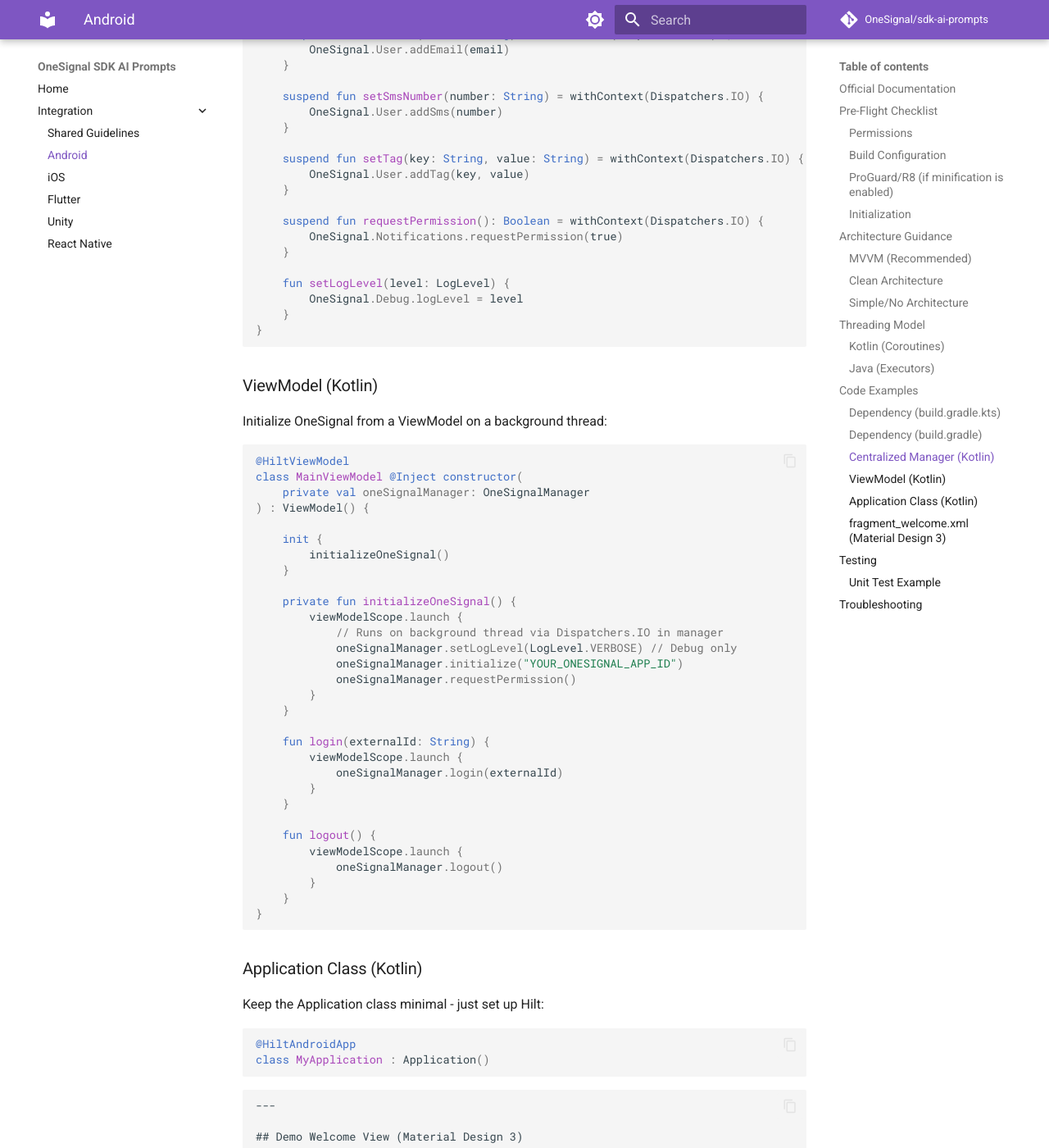
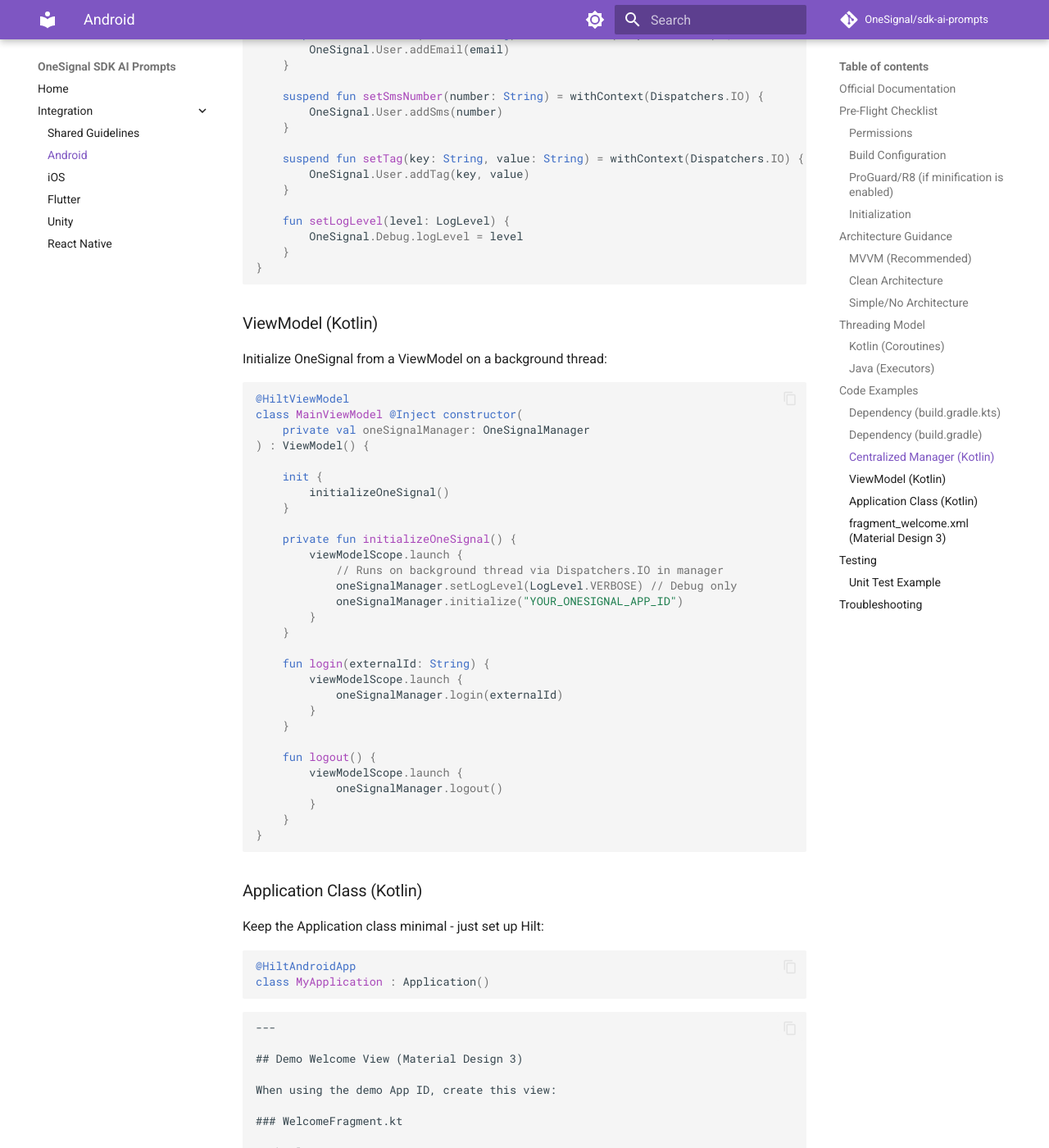
Before and after one commit to OneSignal/sdk-ai-prompts, an MkDocs documentation site: the page built from docs/android/integrate.md, in a window 1280 px wide and 1400 px high, scrolled down 3694 px. Shown: the whole window at 82% size. Built offline with MkDocs 1.6.1 and Material for MkDocs 9.7.7, drawn with Linux system fonts in a browser that asks for light colours; comment, search, counter and statistics services are not loaded.

Commit message:
Android: Remove requestPermission from integration guide

```diff
--- a/docs/android/integrate.md
+++ b/docs/android/integrate.md
@@ -178,10 +178,6 @@
         OneSignal.User.addTag(key, value)
     }
 
-    suspend fun requestPermission(): Boolean = withContext(Dispatchers.IO) {
-        OneSignal.Notifications.requestPermission(true)
-    }
-
     fun setLogLevel(level: LogLevel) {
         OneSignal.Debug.logLevel = level
     }
@@ -207,7 +203,6 @@
             // Runs on background thread via Dispatchers.IO in manager
             oneSignalManager.setLogLevel(LogLevel.VERBOSE) // Debug only
             oneSignalManager.initialize("YOUR_ONESIGNAL_APP_ID")
-            oneSignalManager.requestPermission()
         }
     }
 
```
